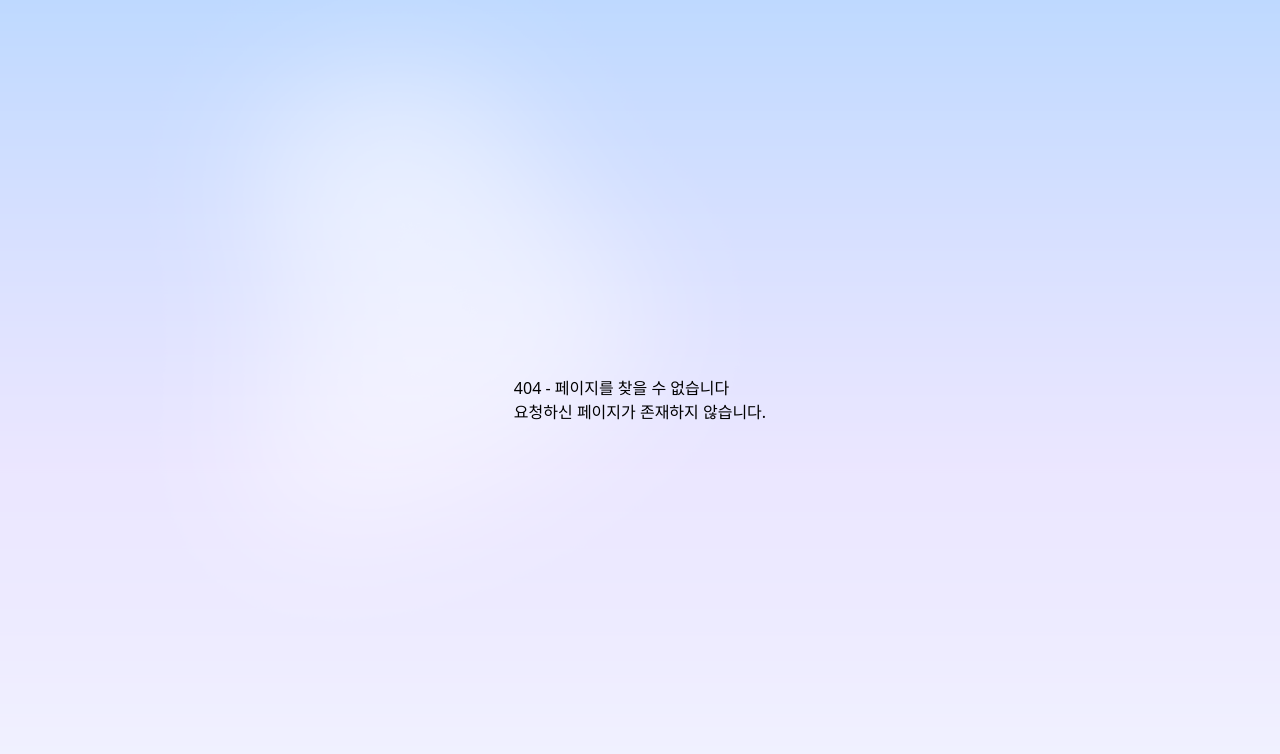
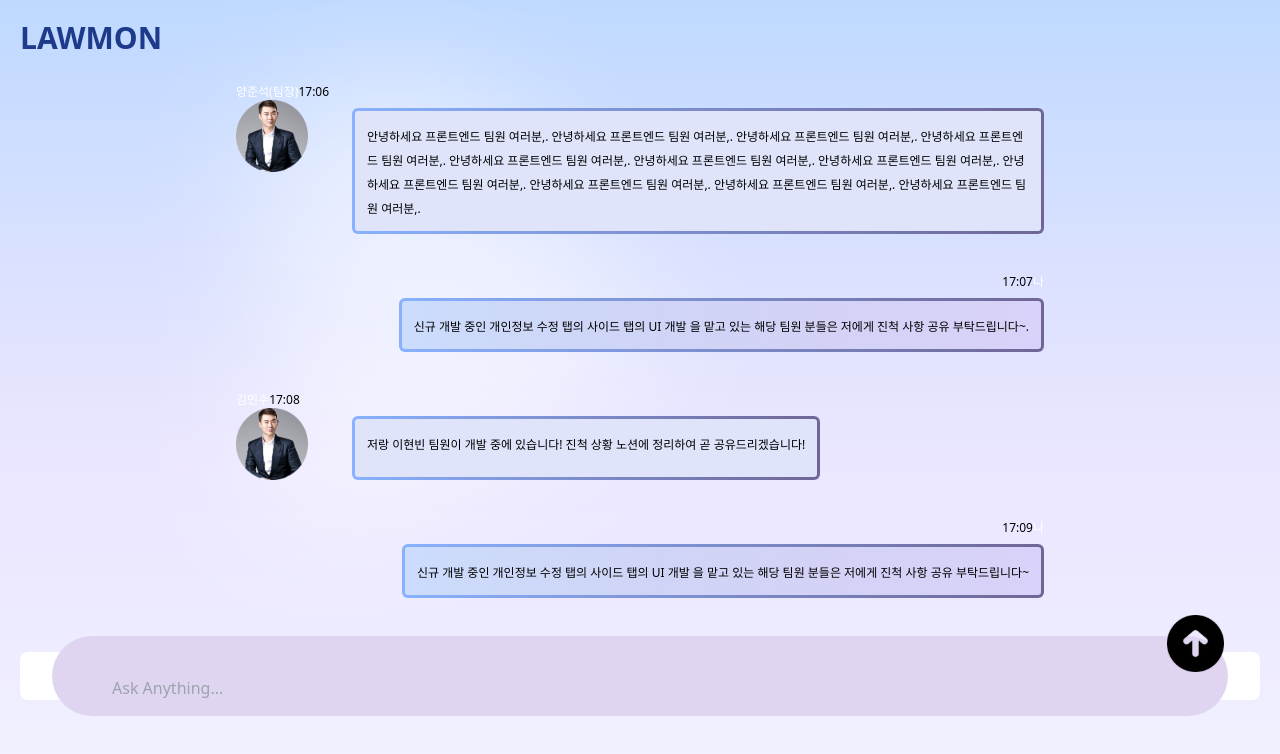
Before and after one commit to LawmonProject/frontend, a React (Vite) app in the folder lawmon/: page /chat/1 in a window 1280 px wide. Before the commit this address had no page. Shown: the top 754 px of the page. Built offline with nearby package versions, Linux system fonts and the light colour scheme; a web font is replaced by a local one.

Commit message:
Design : 전문가 채팅 페이지. 무한스크롤, 소켓 연결은 api 연결 feat파트에서   같이 수행

```diff
--- a/lawmon/src/app/router/index.tsx
+++ b/lawmon/src/app/router/index.tsx
@@ -3,6 +3,7 @@ import Layout from '../layout';
 import Init from 'pages/Init/index';
 import { Main } from 'pages/main/index';
 import Chat from 'pages/chat/index';
+import ChatRoom from 'pages/chat/ChatRoom';
 import { NotFound } from 'pages/not-found';
 import Login from 'pages/login/index';
 import Profile from 'pages/profile';
@@ -11,6 +12,7 @@ import Result from 'pages/result';
 import Expert from 'pages/expert';
 import Contract from 'pages/contract';
 import Past from 'pages/past';
+
 
 export const router = createBrowserRouter([
   {
@@ -27,6 +29,10 @@ export const router = createBrowserRouter([
       {
         path: '/chat',
         element: <Chat />,
+      },
+      {
+        path: '/chat/:roomId',
+        element: <ChatRoom />,
       },
       {
         path: '/login',
--- a/lawmon/src/pages/chat/ChatRoom.tsx
+++ b/lawmon/src/pages/chat/ChatRoom.tsx
@@ -108,7 +108,7 @@ function Chat() {
   return (
     <>
       <div className="flex justify-between items-center title mb-[10px]">
-        <p className="text-xl font-bold pt-[10px]">LAWMON</p>
+      <h1 className="Law-title text-3xl font-bold text-blue-900 mb-4">LAWMON</h1>
       </div>
       <div className="flex Chat-container">
         <div
```
